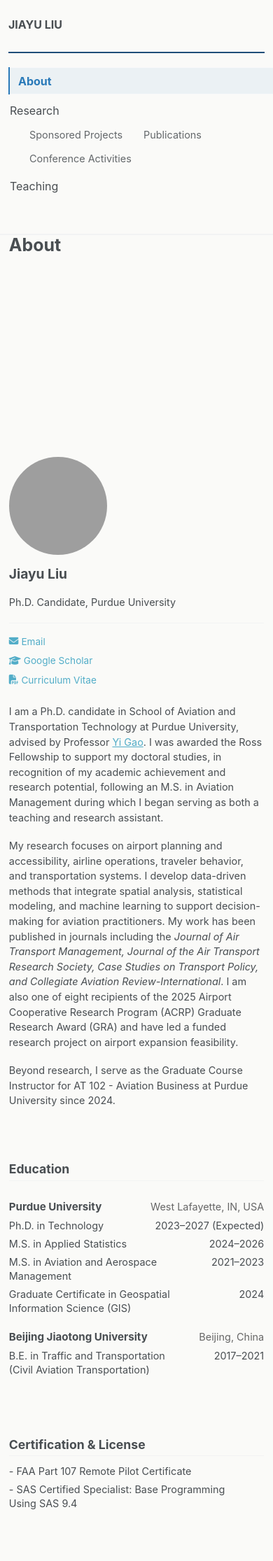
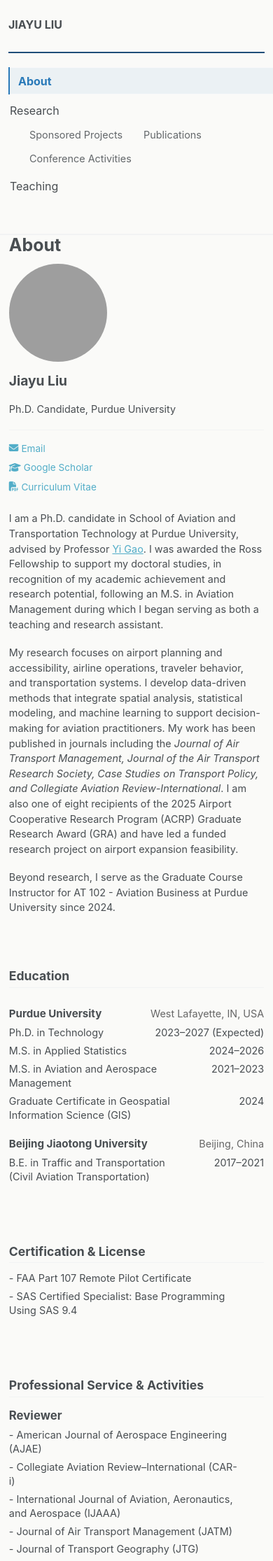
Before and after one commit to liu3309/liu3309.github.io, a Jekyll site: the page built from index.md, in a window 390 px wide. Shown: the top 2231 px of the page at 70% size. Built offline with Jekyll 4.4.1, drawn with Linux system fonts in a browser that asks for light colours; a script that is not in the unit is left out.

Commit message:
Update main.scss

```diff
--- a/assets/css/main.scss
+++ b/assets/css/main.scss
@@ -1712,3 +1712,55 @@ html {
     margin-top: 0 !important;
   }
 }
+
+/* ==========================================================================
+   ABOUT PAGE: REMOVE LARGE GAP BELOW PAGE TITLE ON TABLET AND MOBILE
+   ========================================================================== */
+
+@media screen and (max-width: 1199px) {
+  .page__title,
+  .page__content > h1:first-child {
+    height: auto !important;
+    min-height: 0 !important;
+    margin-top: 0 !important;
+    margin-bottom: 0.75rem !important;
+    padding-top: 0 !important;
+    padding-bottom: 0 !important;
+  }
+
+  .about-profile {
+    position: static !important;
+    top: auto !important;
+    left: auto !important;
+    transform: none !important;
+
+    height: auto !important;
+    min-height: 0 !important;
+
+    margin-top: 0 !important;
+    margin-bottom: 1.5rem !important;
+    padding-top: 0 !important;
+  }
+
+  .about-profile__photo,
+  .about-profile__details {
+    position: static !important;
+    top: auto !important;
+    transform: none !important;
+
+    height: auto !important;
+    min-height: 0 !important;
+    margin-top: 0 !important;
+    padding-top: 0 !important;
+  }
+}
+
+@media screen and (max-width: 700px) {
+  .about-profile {
+    display: block !important;
+  }
+
+  .about-profile__photo {
+    margin-bottom: 1rem !important;
+  }
+}
```
